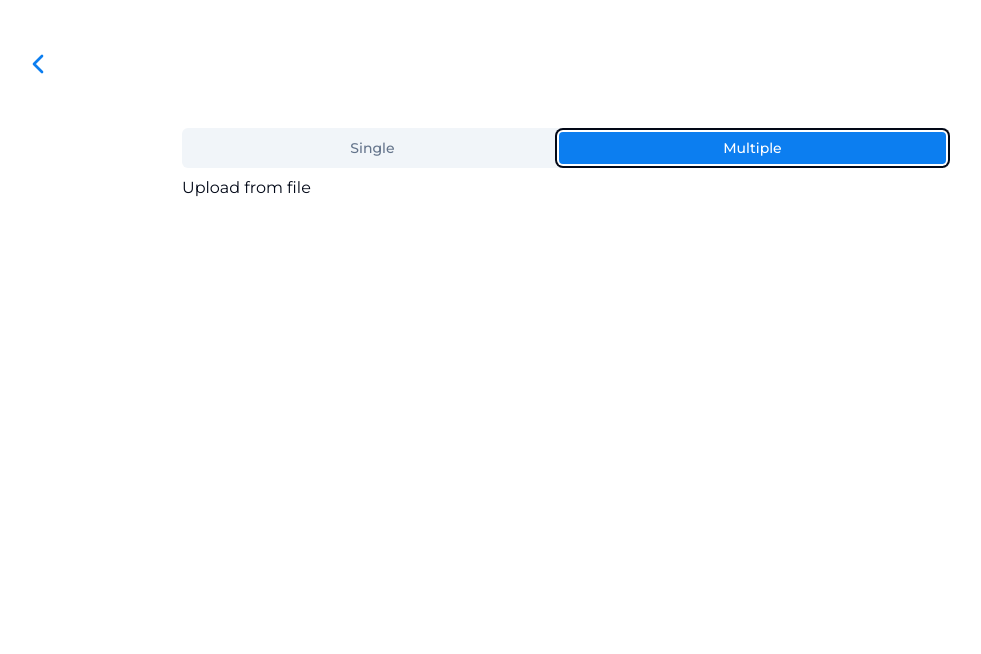
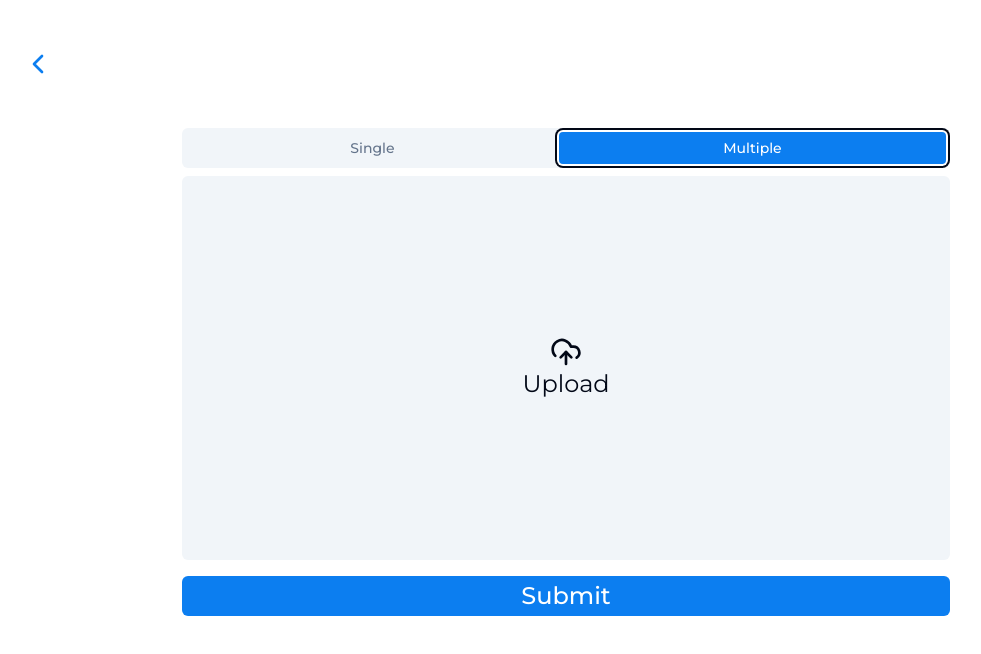
Before and after one commit to smart-school-admin/smart-school, a Next.js app: page /school_admin/add/student in a window 1280 px wide. Both pictures are taken after a click on the tab "Multiple". Shown: the top 654 px of the page, without its empty margins (74-1055 px from the left). Built offline with nearby package versions, Linux system fonts and the light colour scheme.

Commit message:
interface for working on multiple fules

```diff
--- a/app/(school)/school_admin/(without_sidebar)/add/student/page.tsx
+++ b/app/(school)/school_admin/(without_sidebar)/add/student/page.tsx
@@ -1,17 +1,27 @@
+/** component imports */
 import { Tabs, TabsContent, TabsList, TabsTrigger } from "@/components/ui/tabs";
+import FileUpload from "@/components/general/fileUpload";
+import SubmitButton from "@/components/general/forms/submitButton";
 
 export default function AddStudentPage() {
   return (
     <div className="w-full max-w-3xl">
       <Tabs defaultValue="single" className="w-fill">
         <TabsList className="w-full flex">
-          <TabsTrigger value="single" className="flex-grow">Single</TabsTrigger>
-          <TabsTrigger value="multiple" className="flex-grow">Multiple</TabsTrigger>
+          <TabsTrigger value="single" className="flex-grow">
+            Single
+          </TabsTrigger>
+          <TabsTrigger value="multiple" className="flex-grow">
+            Multiple
+          </TabsTrigger>
         </TabsList>
-        <TabsContent value="single">
-          Upload Single Student
+        <TabsContent value="single">Upload Single Student</TabsContent>
+        <TabsContent value="multiple">
+          <form className="flex flex-col gap-4">
+            <FileUpload />
+            <SubmitButton className="py-4"/>
+          </form>
         </TabsContent>
-        <TabsContent value="multiple">Upload from file</TabsContent>
       </Tabs>
     </div>
   );
--- /dev/null
+++ b/components/general/fileUpload.tsx
@@ -0,0 +1,65 @@
+"use client";
+/** react imports */
+import { useState, useRef } from "react";
+
+/** icon imports */
+import { CloudUploadIcon, XIcon } from "lucide-react";
+
+/** import button */
+import { Button } from "../ui/button";
+
+/** function imports */
+import { cn } from "@/lib/utils";
+import { ChangeEvent } from "react";
+
+export default function FileUpload({
+  className,
+  name,
+}: {
+  className?: string;
+  name?: string;
+}) {
+  const fileRef = useRef<HTMLInputElement>(null);
+  const [fileName, setFileName] = useState<string>();
+  const handleChange = (event: ChangeEvent<HTMLInputElement>) => {
+    if (fileRef.current!.value) {
+      const nameList = fileRef.current!.value.split("\\");
+      setFileName(nameList[nameList.length - 1]);
+    }
+  };
+  return (
+    <div className="relative">
+      <label
+        htmlFor="file-to-upload"
+        className={cn(
+          "w-full flex flex-col justify-center items-center rounded-md bg-muted h-96 text-2xl cursor-pointer relative",
+          className
+        )}
+      >
+        <CloudUploadIcon className="w-8 h-8" />
+        <span>{fileName ? fileName : "Upload"}</span>
+        <input
+          name={name}
+          onChange={handleChange}
+          ref={fileRef}
+          id="file-to-upload"
+          className="hidden"
+          type="file"
+          accept=".csv"
+        />
+      </label>
+      {fileName && (
+        <Button
+          variant="destructive"
+          className="absolute right-4 top-4 w-12  h-12 rounded-full"
+          onClick={() => {
+            fileRef.current!.value = "";
+            setFileName("");
+          }}
+        >
+          <XIcon />
+        </Button>
+      )}
+    </div>
+  );
+}
```
Also changed, not shown: components/ui/tabs.tsx (+12 -12 lines).
